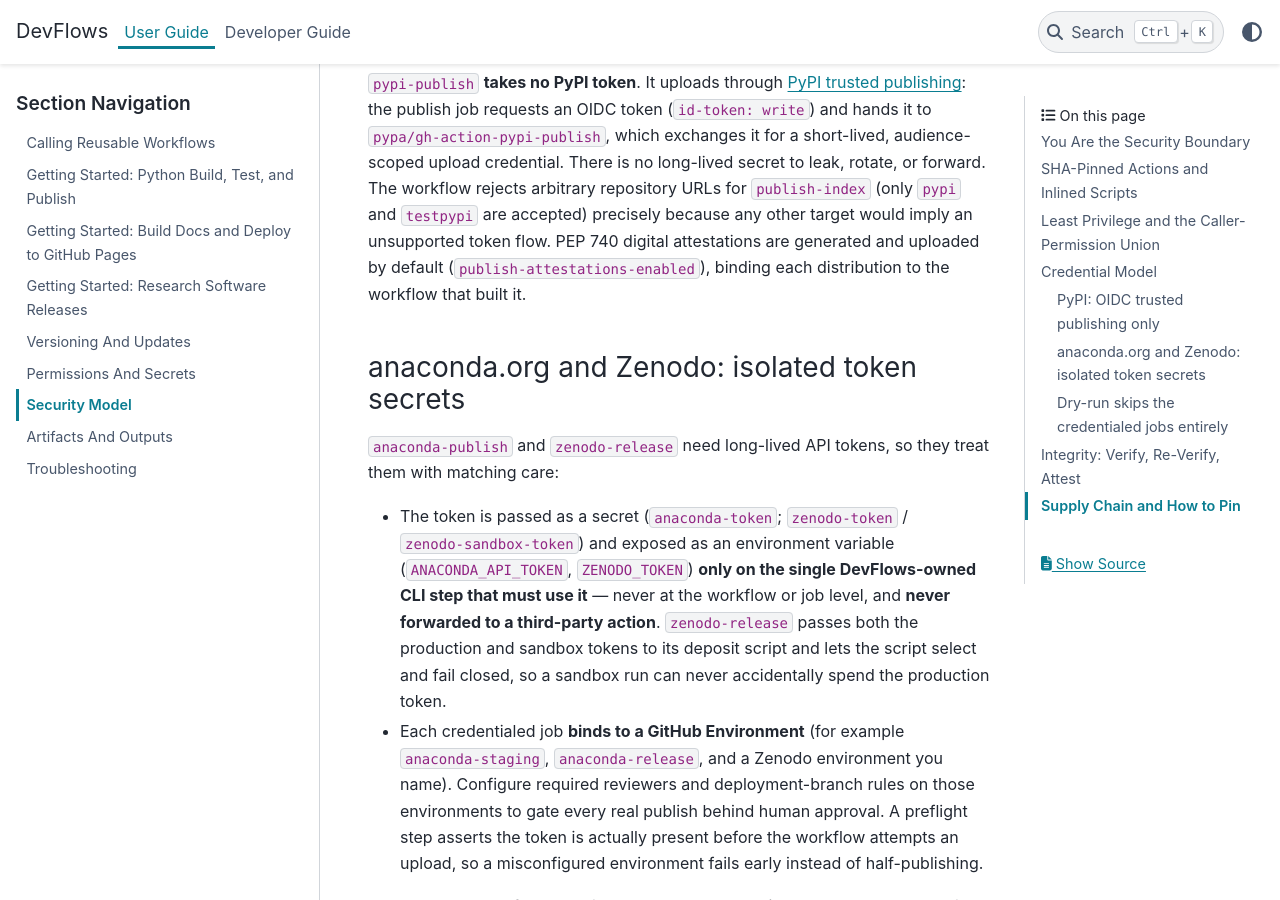
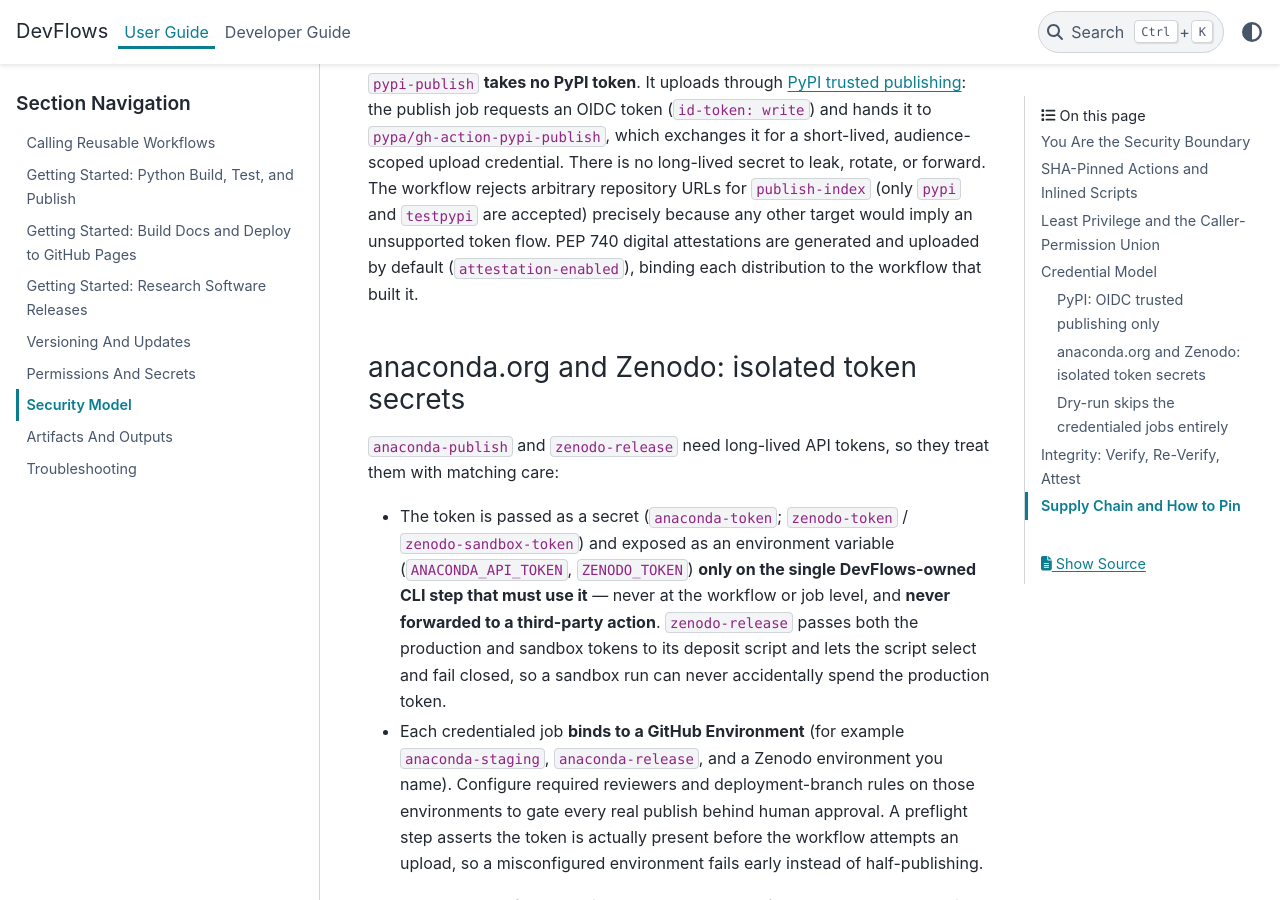
Before and after one commit to QuanTizEd8/DevFlows, a Sphinx documentation site: the page built from docs/user-guide/security-model.md, in a window 1280 px wide and 900 px high, scrolled down 3430 px. Built offline with Sphinx 7.4.7 and the PyData theme 0.15.4, drawn with Linux system fonts in a browser that asks for light colours; pages that are not in the unit, such as notebooks, are missing from menus.

Commit message:
refactor(pypi-publish)!: rename publish-attestations-enabled to attestation-enabled
Pre-v1.0 interface unification (breaking, free while 0.x with zero consumers).

Drop the redundant publish- prefix so the provenance-attestation toggle matches
binder-build's attestation-enabled verbatim (binder's shorter name is the catalog
standard). Behavior and default (true) unchanged. Regenerated published workflow.

Co-Authored-By: Claude Opus 4.8 <noreply@anthropic.com>

```diff
--- a/docs/user-guide/security-model.md
+++ b/docs/user-guide/security-model.md
@@ -129,8 +129,8 @@ audience-scoped upload credential. There is no long-lived secret to leak,
 rotate, or forward. The workflow rejects arbitrary repository URLs for
 `publish-index` (only `pypi` and `testpypi` are accepted) precisely because any
 other target would imply an unsupported token flow. PEP 740 digital attestations
-are generated and uploaded by default (`publish-attestations-enabled`), binding
-each distribution to the workflow that built it.
+are generated and uploaded by default (`attestation-enabled`), binding each
+distribution to the workflow that built it.
 
 ### anaconda.org and Zenodo: isolated token secrets
 
```
Also changed, not shown: 2 other files.
